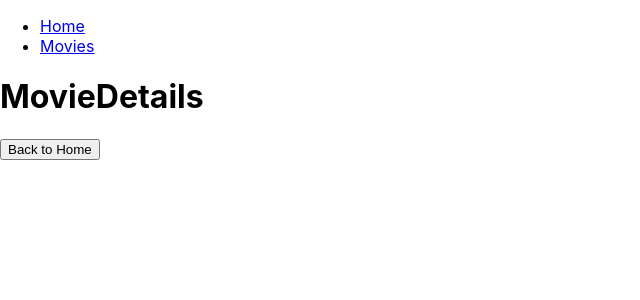
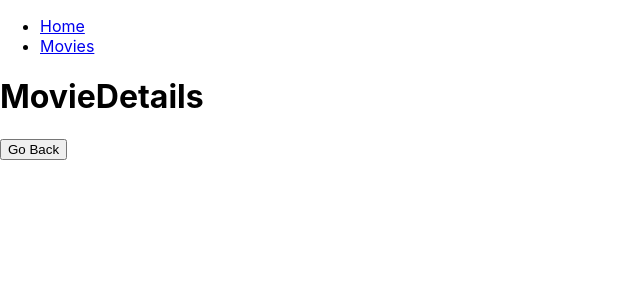
Before and after one commit to sandra-selezen/goit-react-hw-05-movies, a React (Create React App) app: page /goit-react-hw-05-movies/movies/1 in a window 1280 px wide. Shown: the top 300 px of the page, without its empty margins (0-640 px from the left). Built offline with nearby package versions, Linux system fonts and the light colour scheme.

Commit message:
Update MovieDetails.js

```diff
--- a/src/pages/MovieDetails.js
+++ b/src/pages/MovieDetails.js
@@ -7,7 +7,7 @@ const MovieDetails = () => {
   return (
     <>
       <h1>MovieDetails</h1>
-      <button type="button">Back to Home</button>
+      <button type="button">Go Back</button>
     </>
   )
 }
```
